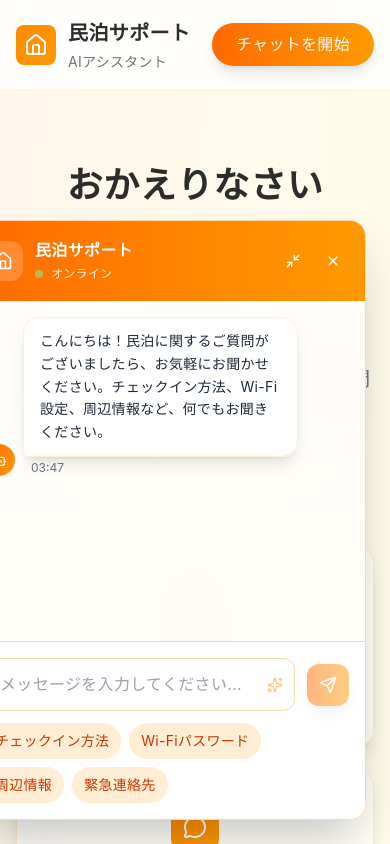
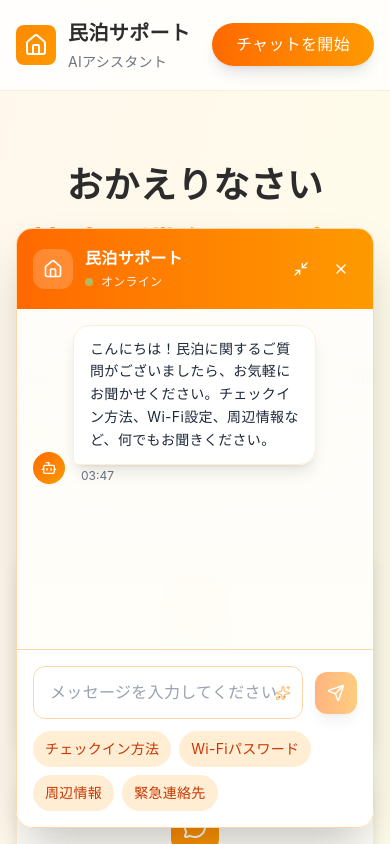
Before and after one commit to kotarouuu31/minpaku-chatbot, a Next.js app: page / in a window 390 px wide. Both pictures are taken after a click on the button "チャットで質問". Built offline with nearby package versions, Linux system fonts and the light colour scheme.

Commit message:
fix: Mobile responsive design for chat interface

```diff
--- a/src/app/page.tsx
+++ b/src/app/page.tsx
@@ -199,7 +199,7 @@ export default function Home() {
             initial={{ opacity: 0, scale: 0.9, y: 20 }}
             animate={{ opacity: 1, scale: 1, y: 0 }}
             exit={{ opacity: 0, scale: 0.9, y: 20 }}
-            className="fixed bottom-6 right-6 z-50"
+            className="fixed inset-4 sm:bottom-6 sm:right-6 sm:inset-auto z-50 flex items-end justify-center sm:block"
           >
             <ChatInterface
               onClose={() => setIsChatOpen(false)}
--- a/src/components/chat/ChatInterface.tsx
+++ b/src/components/chat/ChatInterface.tsx
@@ -157,7 +157,9 @@ export default function ChatInterface({
       exit={{ opacity: 0, scale: 0.95, y: 20 }}
       className={cn(
         "flex flex-col bg-white/95 dark:bg-gray-900/95 backdrop-blur-xl border border-orange-200 dark:border-gray-700 rounded-2xl shadow-2xl overflow-hidden",
-        isEmbedded ? "h-full" : "h-[600px] w-[400px]"
+        isEmbedded
+          ? "h-full w-full"
+          : "h-[600px] w-full max-w-[400px] sm:max-w-[400px] mx-auto"
       )}
     >
       {/* ヘッダー */}
```
